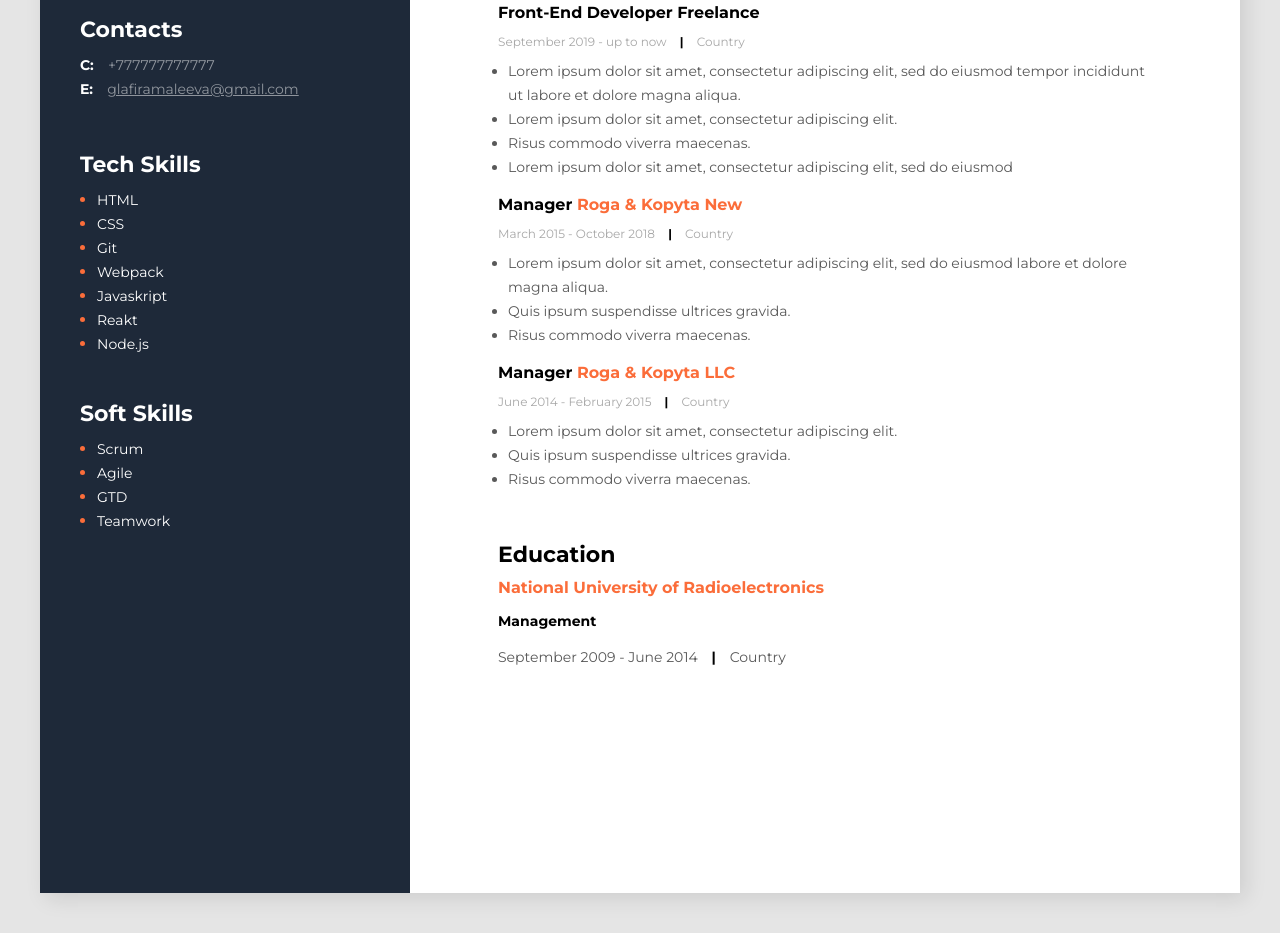
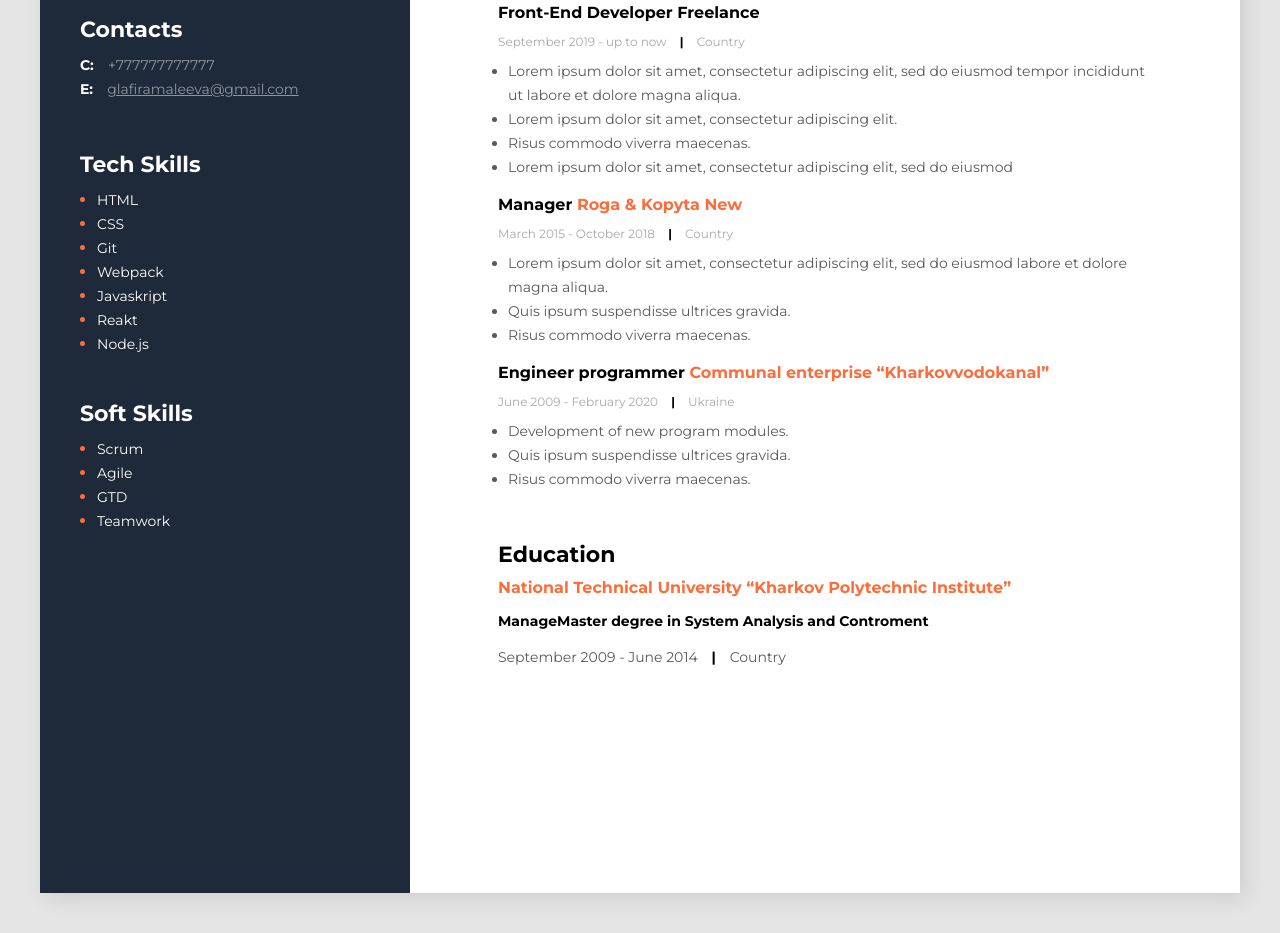
Before and after one commit to Hlafira/Resume, a plain HTML site: page index.html in a window 1280 px wide. Shown: the part 611-1544 px from the top of the page. Drawn offline with Linux system fonts and the light colour scheme.

Commit message:
Add my work

```diff
--- a/index.html
+++ b/index.html
@@ -109,12 +109,13 @@
           <!-- Compamy 3 -->
           <div>
             <h4 class="work_position">
-              Manager <span class="work_organisation">Roga & Kopyta LLC</span>
+              Engineer programmer
+              <span class="work_organisation">Communal enterprise “Kharkovvodokanal”</span>
             </h4>
-            <p class="work_period">June 2014 - February 2015 <span class="line">|</span> Country</p>
+            <p class="work_period">June 2009 - February 2020 <span class="line">|</span> Ukraine</p>
             <ul class="work_list">
               <li class="work_list_item">
-                Lorem ipsum dolor sit amet, consectetur adipiscing elit.
+                Development of new program modules.
               </li>
               <li class="work_list_item">Quis ipsum suspendisse ultrices gravida.</li>
               <li class="work_list_item">Risus commodo viverra maecenas.</li>
@@ -124,8 +125,8 @@
         <!-- Education -->
         <div class="education">
           <h3 class="title">Education</h3>
-          <h4 class="university">National University of Radioelectronics</h4>
-          <p class="speciality">Management</p>
+          <h4 class="university">National Technical University “Kharkov Polytechnic Institute”</h4>
+          <p class="speciality">ManageMaster degree in System Analysis and Controment</p>
           <p class="education_period">
             September 2009 - June 2014
             <span class="line"> | </span>
```
